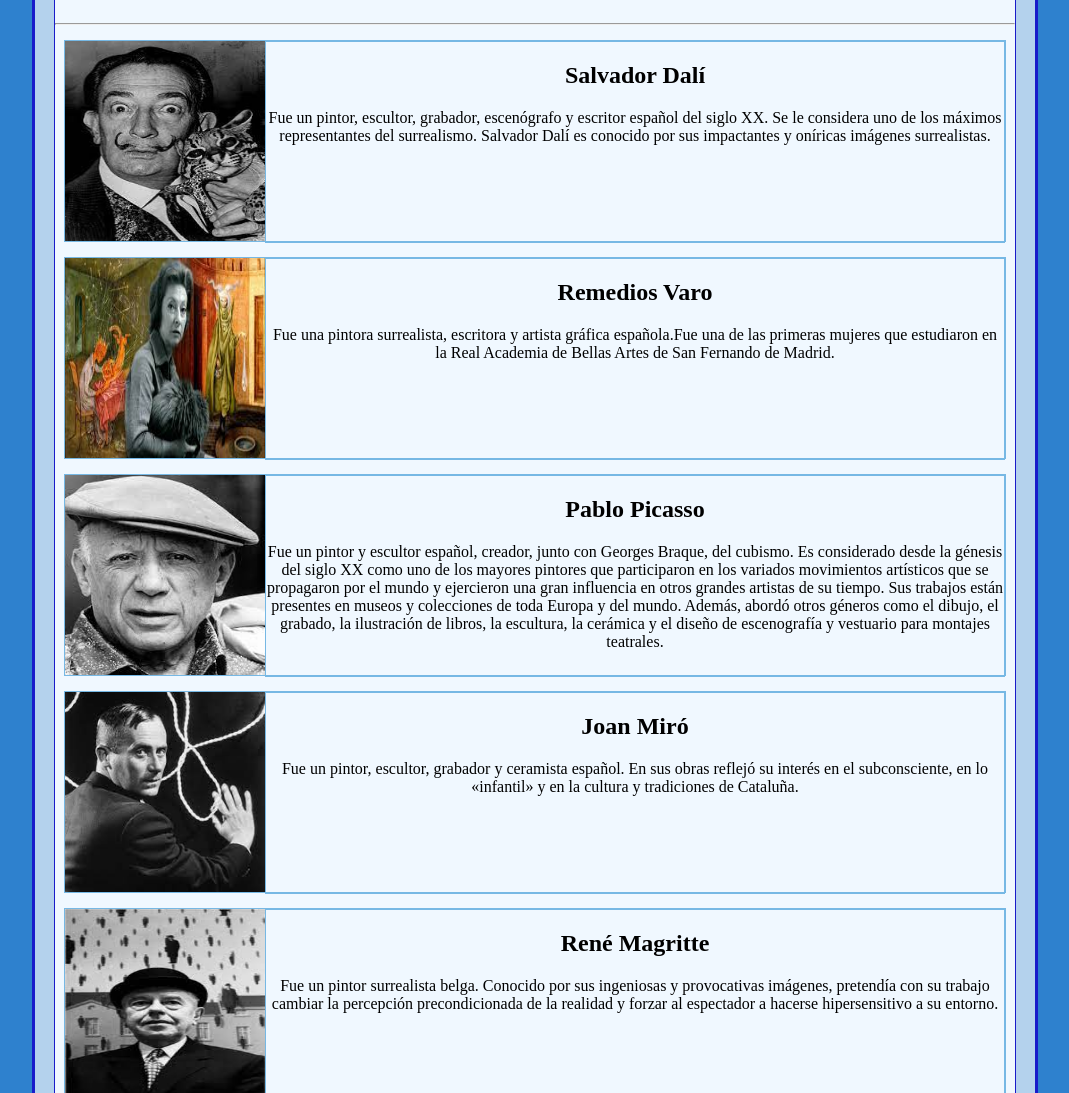
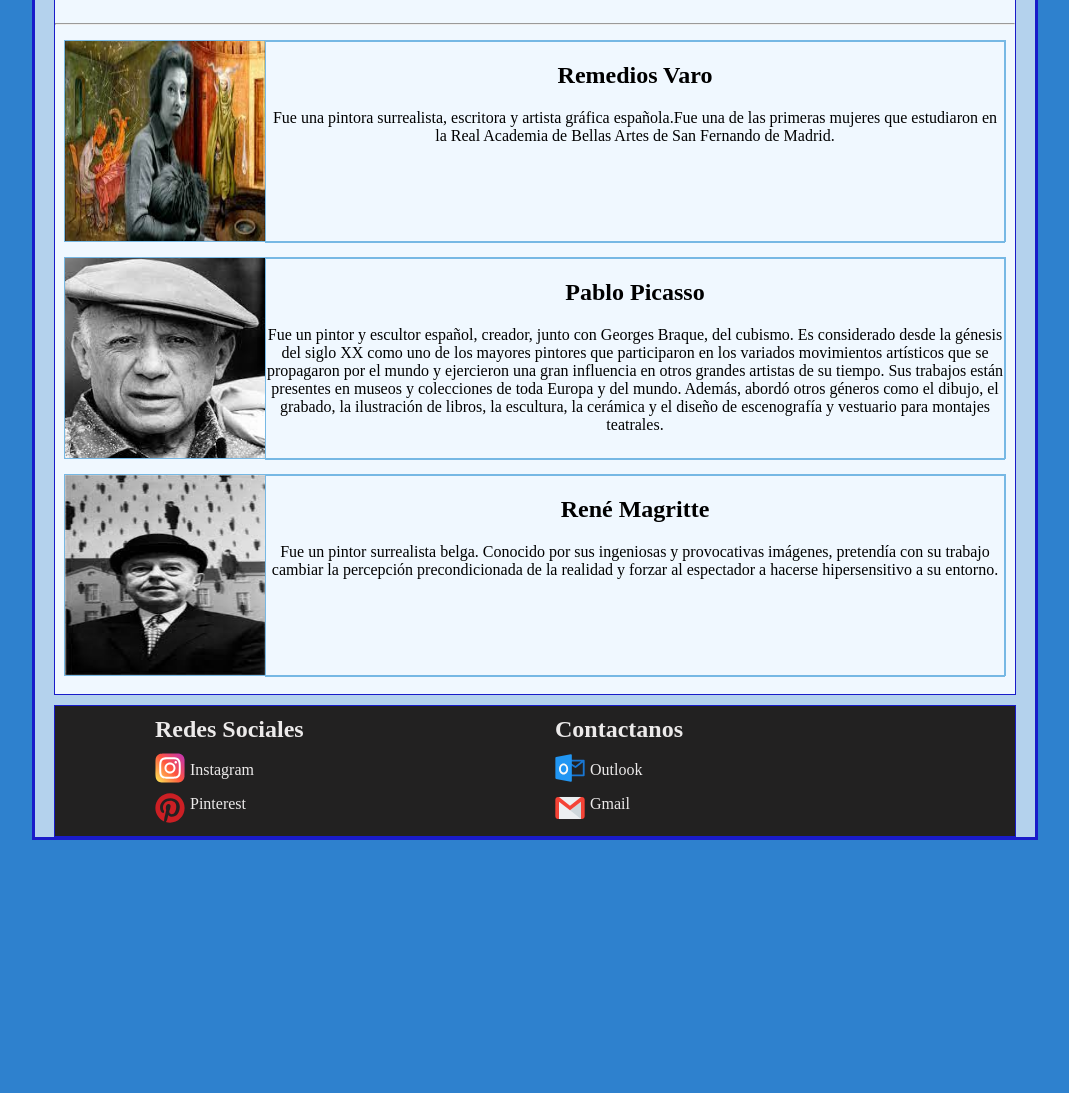
Before and after one commit to verosb/examenfinalvbsb, a plain HTML site: page html/artistas.html in a window 1280 px wide. Shown: the part 441-1534 px from the top of the page, without its empty margins (105-1174 px from the left). After the commit the page ends 1289 px from the top, so only its background shows below. Drawn offline with Linux system fonts and the light colour scheme.

Commit message:
He eliminado algunos artistas, y la historia

```diff
--- a/html/artistas.html
+++ b/html/artistas.html
@@ -58,15 +58,7 @@
             <hr>
             <div class="contentTemas">
                 <div class="contentTemas">
-                    <div class="contenidoContent">
-                        <div>
-                            <img class="imgglogo" src="../img/SALVADOR.jfif" alt="foto">
-                        </div>
-                        <div class="TextoAutor1">
-                            <h2>Salvador Dalí</h2>
-                            <p>Fue un pintor, escultor, grabador, escenógrafo y escritor español del siglo XX. Se le considera uno de los máximos representantes del surrealismo. Salvador Dalí es conocido por sus impactantes y oníricas imágenes surrealistas.</p>
-                        </div>
-                    </div>
+
                     <div class="contenidoContent">
                         <div>
                             <img class="imgglogo" src="../img/REMEDIOS.jfif" alt="foto">
@@ -86,16 +78,7 @@
                                 Es considerado desde la génesis del siglo XX como uno de los mayores pintores que participaron en los variados movimientos artísticos que se propagaron por el mundo y ejercieron una gran influencia en otros grandes artistas de su tiempo. Sus trabajos están presentes en museos y colecciones de toda Europa y del mundo. Además, abordó otros géneros como el dibujo, el grabado, la ilustración de libros, la escultura, la cerámica y el diseño de escenografía y vestuario para montajes teatrales.</p>
                         </div>
                     </div>
-                    <div class="contenidoContent">
-                        <div>
-                            <img class="imgglogo" src="../img/JOAN.jfif" alt="foto">
-                        </div>
-                        <div class="TextoAutor4">
-                            <h2>Joan Miró </h2>
-                            <p>Fue un pintor, escultor, grabador y ceramista español. En sus obras reflejó su interés en el subconsciente, en lo «infantil» y en la cultura y tradiciones de Cataluña.
-                                </p>
-                        </div>
-                    </div>
+
                     <div class="contenidoContent">
                         <div>
                             <img class="imgglogo" src="../img/RENE.jfif" alt="foto">
```
Also changed, not shown: html/historia.html (+0 -9 lines).
